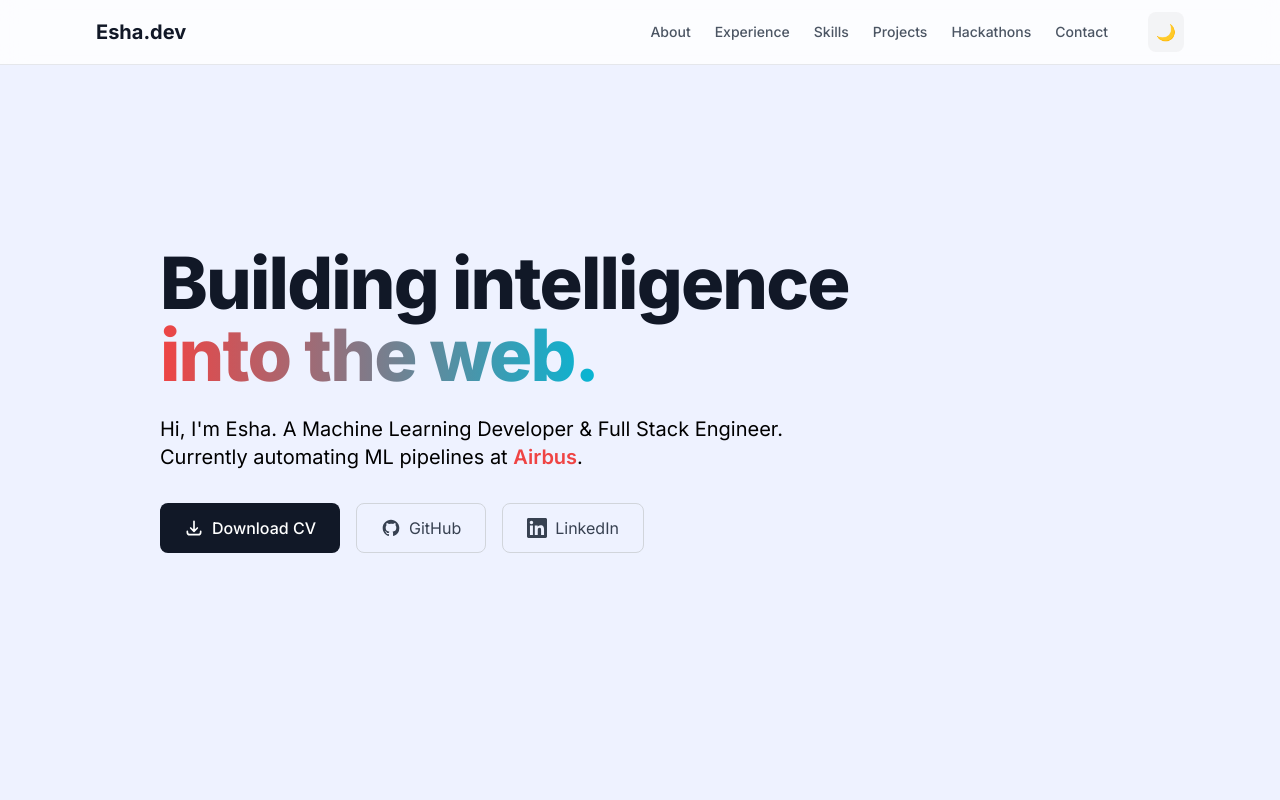
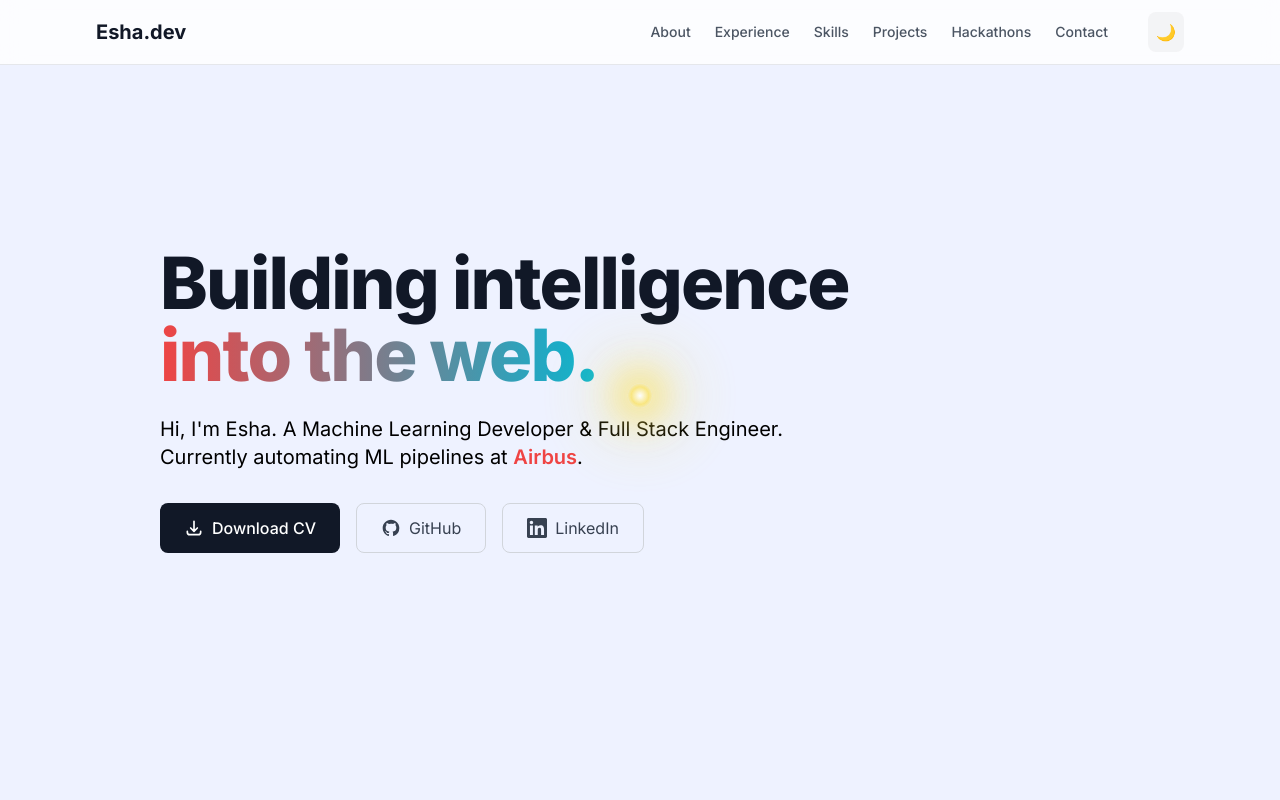
Before and after one commit to RainyAlgorithms/esha-portfolio, a Next.js app: page / in a window 1280 px wide. Shown: the top 800 px of the page. Built offline with nearby package versions, Linux system fonts and the light colour scheme; no server answers.

Commit message:
draggable glowing fairy with Framer motion

```diff
--- /dev/null
+++ b/app/components/GlowingFairy.tsx
@@ -0,0 +1,43 @@
+"use client";
+import { motion } from "framer-motion";
+
+export default function GlowingFairy() {
+  return (
+    // We wrap it in a container that takes up no space so it doesn't mess up your layout
+    <div className="fixed inset-0 pointer-events-none z-[100] flex items-center justify-center">
+      <motion.div
+        drag
+        // dragElastic gives it a nice "rubbery" feel when pulling it
+        dragElastic={0.2}
+        // dragMomentum keeps it from flying off the screen if you let go too fast
+        dragMomentum={false}
+        // pointer-events-auto allows us to click it, even though the parent ignores clicks
+        className="pointer-events-auto w-6 h-6 rounded-full cursor-grab active:cursor-grabbing"
+
+        // 1. The Floating Animation (when you aren't touching it)
+        animate={{
+          y: [0, -15, 0],
+          scale: [1, 1.1, 1],
+          opacity: [0.8, 1, 0.8],
+        }}
+        transition={{
+          duration: 3,
+          repeat: Infinity,
+          ease: "easeInOut",
+        }}
+
+        // 2. The Dragging Animation (when you grab it)
+        whileDrag={{
+            scale: 1.5,
+            opacity: 1
+        }}
+
+        // 3. The Glow Effect (CSS styling)
+        style={{
+          background: "radial-gradient(circle, rgba(255,255,255,1) 0%, rgba(253,224,71,0.8) 50%, rgba(253,224,71,0) 100%)",
+          boxShadow: "0 0 30px 15px rgba(253, 224, 71, 0.5), 0 0 60px 30px rgba(253, 224, 71, 0.3)",
+        }}
+      />
+    </div>
+  );
+}
--- a/app/page.tsx
+++ b/app/page.tsx
@@ -4,6 +4,7 @@ import Navbar from "./components/Navbar";
 import Timeline from "./components/Timeline";
 import ProjectGrid from "./components/ProjectGrid";
 import ThemeSection from "./components/ThemeSection";
+import GlowingFairy from "./components/GlowingFairy";
 
 export default function Home() {
   const [activeTheme, setActiveTheme] = useState("firewater");
@@ -31,6 +32,8 @@ export default function Home() {
   return (
     <main className={`transition-colors duration-1000 ease-in-out ${getThemeClasses()}`}>
       <Navbar />
+
+      <GlowingFairy />
 
       {/* 1. ABOUT / COVER (Fire & Water) */}
       <ThemeSection id="about" themeName="firewater" setActiveTheme={setActiveTheme}>
```
